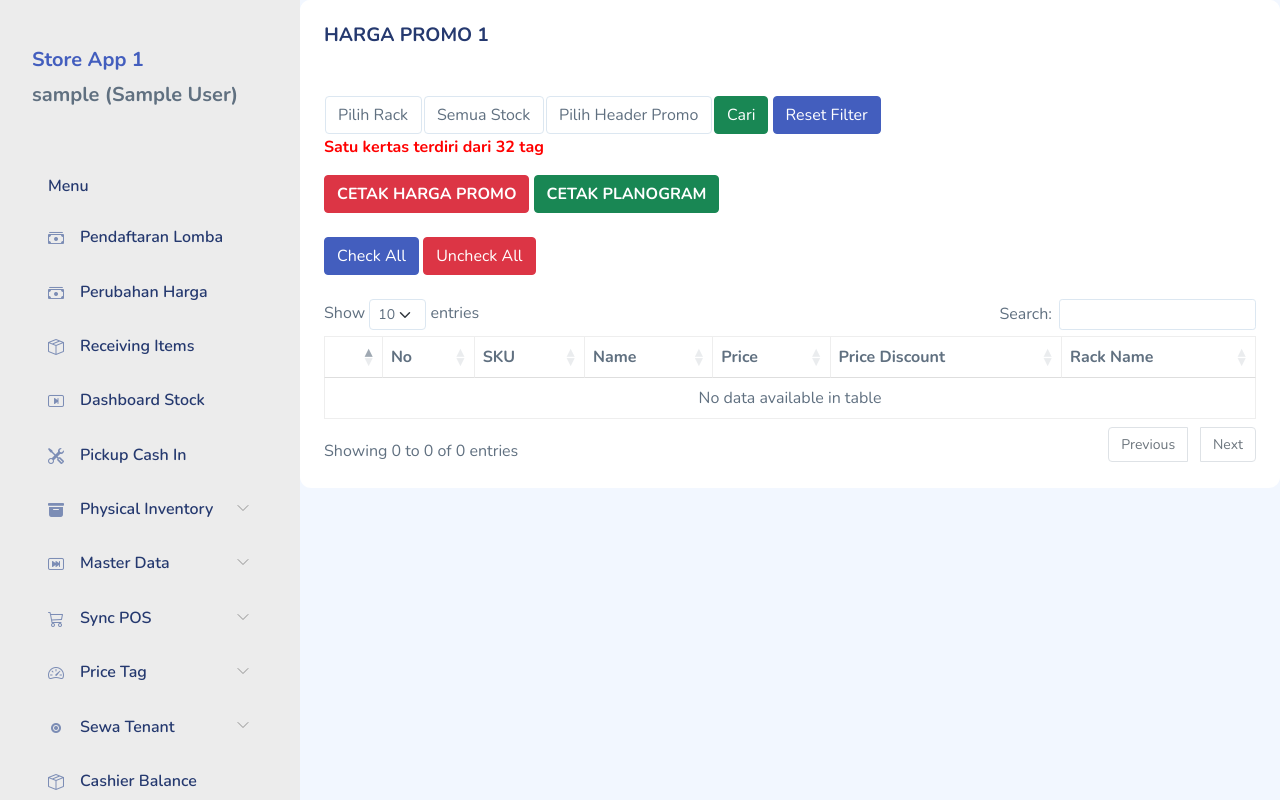
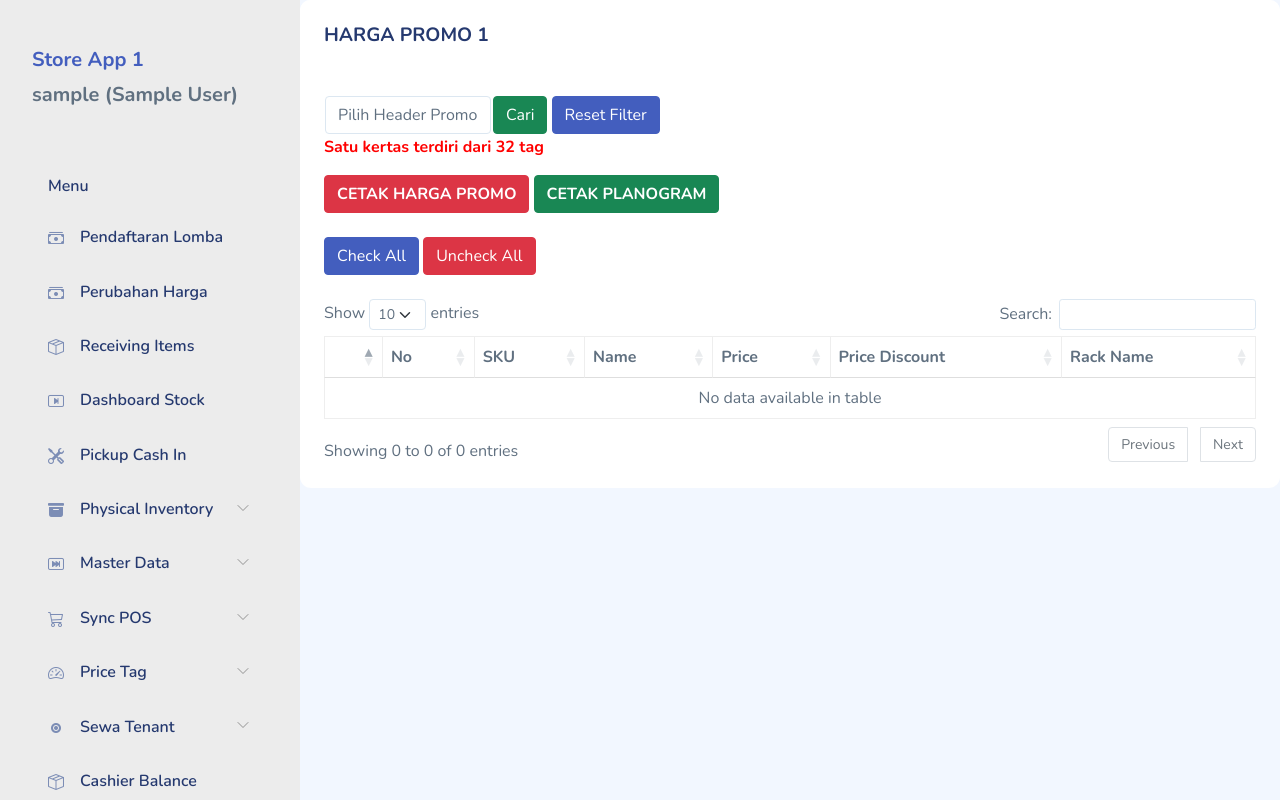
Before and after one commit to banuaril10/pi, a PHP site: page /mitemspromo_live.php?headerpromo=1 in a window 1280 px wide. Run offline with PHP 8.4, Linux system fonts and the light colour scheme; the visitor is signed in with stand-in values (Sample User, id 1); data that the repository does not hold is empty; some libraries are stand-ins or nearby versions.

Commit message:
commit message

```diff
--- a/mitemspromo_live.php
+++ b/mitemspromo_live.php
@@ -101,38 +101,6 @@
 		}
 
 
-		if($_GET['rak'] && !empty($_GET['rak'])){
-
-				$rak = $_GET['rak'];
-
-
-        }else{
-
-				$rak = "all";
-
-			}
-
-
-			if($_GET['stock'] && !empty($_GET['stock'])){
-			$stock = $_GET['stock'];
-			if($stock == "all"){
-
-				$value = "Semua Stock";
-
-			}else{
-
-
-				$value = "Stock > 0";
-			}
-
-
-
-			}else{
-
-				$stock = "all";
-				$value = "Semua Stock";
-			}
-
 
 			?>
 
@@ -143,26 +111,6 @@
 
 
 				<tr>
-					<td><select id="rak" name="rak" class="form-control text-search">
-				<option value="">Pilih Rack</option>
-					<?php
-						$rack = "select rack_name from inv_mproduct group by rack_name order by rack_name";
-						$no = 1;
-						foreach ($connec->query($rack) as $sr) { ?>
-							<option value="<?php echo $sr['rack_name']; ?>"><?php echo $sr['rack_name']; ?></option>
-
-
-						<?php } ?>
-
-				</select></td>
-				<td><select id="rak" name="stock" class="form-control text-search">
-
-
-							<option value="<?php echo $stock; ?>"><?php echo $value; ?></option>
-							<option value="ada">Stock > 0</option>
-							<option value="all">Semua Stock</option>
-				</select></td>
-
 
 				<td>
 				<select id="headerpromo" name="headerpromo" class="form-control text-search">
```
